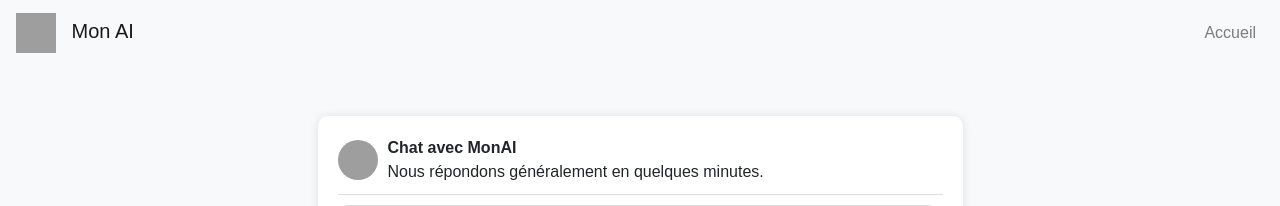
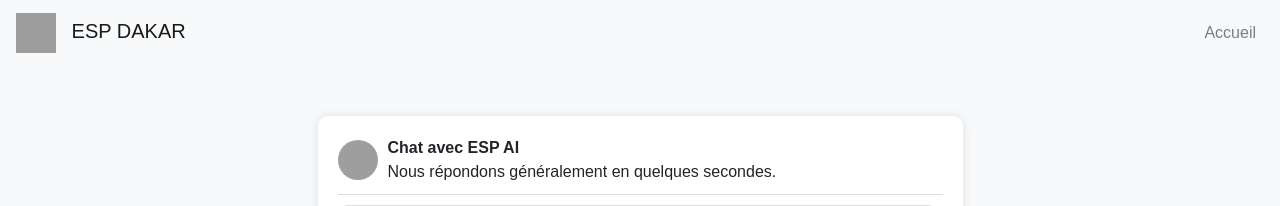
Before and after one commit to 25Abzo/Chatbot_ESP, a Flask app: page /chat in a window 1280 px wide. Shown: the top 206 px of the page. Run offline with Flask 3, Linux system fonts and the light colour scheme; some libraries are stand-ins or nearby versions; grey boxes are pictures that could not be loaded.

Commit message:
Update chat.html

```diff
--- a/PROJECT_CHATBOT/web/templates/chat.html
+++ b/PROJECT_CHATBOT/web/templates/chat.html
@@ -11,8 +11,8 @@
     <!-- Navigation -->
     <nav class="navbar navbar-expand-lg navbar-light bg-light">
         <a class="navbar-brand" href="{{ url_for('serve_index') }}">
-            <img src="https://i.pinimg.com/originals/9a/11/33/9a1133d4af3b637e1c6c8ff251785f27.jpg" alt="Logo du bot" class="d-inline-block align-middle logo-image "style="width: 40px; height: 40px;">
-            Mon AI
+            <img src="https://th.bing.com/th/id/OIP.nr9egRRgNAloLwo6qh-rtQHaGA?rs=1&pid=ImgDetMain" alt="Logo du bot" class="d-inline-block align-middle logo-image "style="width: 40px; height: 40px;">
+            ESP DAKAR
         </a>
         <button class="navbar-toggler" type="button" data-toggle="collapse" data-target="#navbarNav" aria-controls="navbarNav" aria-expanded="false" aria-label="Toggle navigation">
             <span class="navbar-toggler-icon"></span>
@@ -28,16 +28,16 @@
 
     <div id="chat-container">
         <div id="chat-header">
-            <img src="https://png.pngtree.com/png-clipart/20230823/original/pngtree-chatbot-color-icon-chat-bot-picture-image_8213084.png" alt="Bot">
+            <img src="https://img.freepik.com/premium-photo/robot-android-chatbot-ai-bot-cartoon-3d-style-character-design-illustration-ai-generated_859483-21374.jpg" alt="Bot">
             <div>
-                <strong>Chat avec MonAI</strong><br>
-                <span>Nous répondons généralement en quelques minutes.</span>
+                <strong>Chat avec ESP AI</strong><br>
+                <span>Nous répondons généralement en quelques secondes.</span>
             </div>
         </div>
         <div id="chat-box" class="chat-box">
             <div class="message bot">
                 <div class="message-content">
-                    <img src="https://png.pngtree.com/png-clipart/20230823/original/pngtree-chatbot-color-icon-chat-bot-picture-image_8213084.png" alt="Bot">
+                    <img src="https://img.freepik.com/premium-photo/robot-android-chatbot-ai-bot-cartoon-3d-style-character-design-illustration-ai-generated_859483-21374.jpg" alt="Bot">
                     <span>Bonjour! Comment puis-je vous aider aujourd'hui?</span>
                 </div>
             </div>
```
